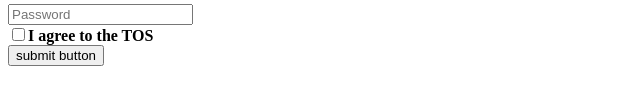
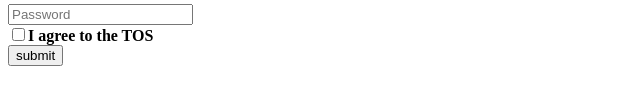
Before and after one commit to acciojob/signup-form-car-Hemanth-Sappa, a website: page main.html in a window 1280 px wide. Shown: the part 310-414 px from the top of the page, 0-640 px from the left. Drawn offline with Linux system fonts and the light colour scheme.

```diff
--- a/main.html
+++ b/main.html
@@ -35,7 +35,7 @@
 		<label for="password">Password:</label><br>
 		<input type="password" id="password" name="passsword" placeholder="Password" required><br>
 		<input id="tos" required type="checkbox"><label for="tos"><b>I agree to the TOS</b></label><br>
-		<input type="submit" value="submit button">
+		<input type="button" value="submit">
 
 	</form>
     <script type="text/javascript" src="./script.js">
```
